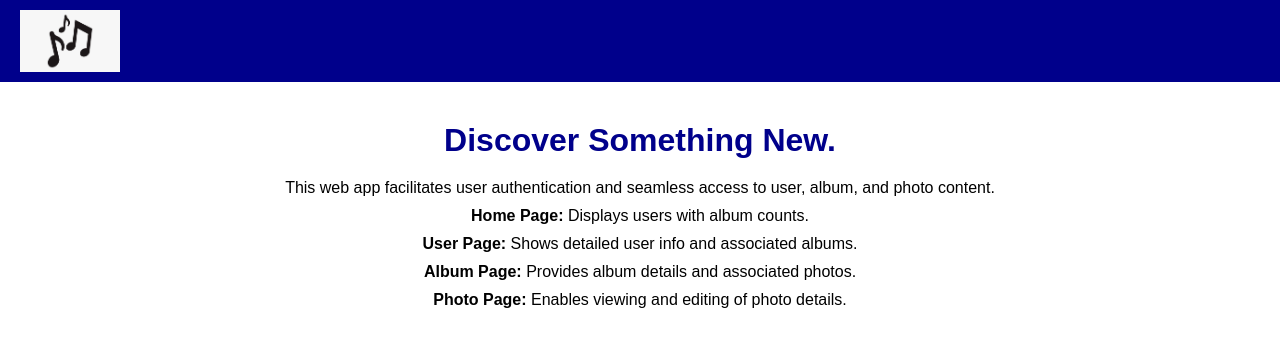
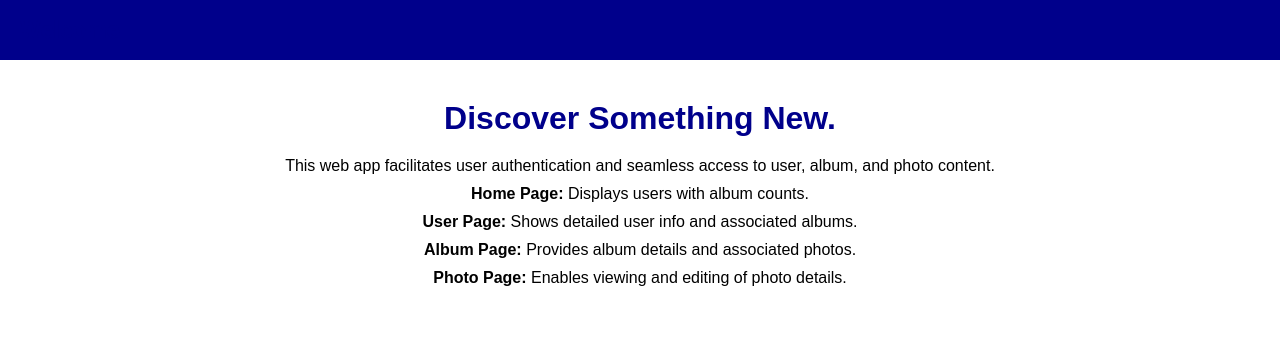
Before and after one commit to kennedy-ben/React-App, a React (Create React App) app: page / in a window 1280 px wide. Shown: the top 346 px of the page. Built offline with nearby package versions, Linux system fonts and the light colour scheme.

Commit message:
replaced image with text

```diff
--- a/src/pages/index.css
+++ b/src/pages/index.css
@@ -1,5 +1,7 @@
+@import url('https://fonts.googleapis.com/css2?family=Roboto:wght@400;700&display=swap');
+
 .login-page {
-  font-family: Arial, sans-serif;
+  font-family: 'Roboto', sans-serif;
 }
 
 .custom-header {
@@ -11,9 +13,9 @@
   padding: 10px 20px;
 }
 
-.logo {
-  width: 100px;
-  height: auto;
+.logo-text {
+  font-size: 24px;
+  margin: 0;
 }
 
 .login-container {
--- a/src/pages/index.js
+++ b/src/pages/index.js
@@ -2,7 +2,6 @@ import React from "react";
 import { useNavigate } from "react-router-dom";
 import { jwtDecode } from "jwt-decode";
 import { GoogleOAuthProvider, GoogleLogin } from "@react-oauth/google";
-import Logo3 from "../assets/logo3.png"
 import "./index.css";
 
 function Index() {
@@ -24,7 +23,7 @@ function Index() {
     <div className="login-page">
       <header className="custom-header">
         <div className="logo-container">
-          <img src={Logo3} alt="Logo" className="logo" />
+        <h1 className="logo-text">Welcome</h1>
         </div>
         <div className="login-container">
           <GoogleOAuthProvider clientId="745853430499-24j63n4428u21ti4u8pvnuoritrfc7c4.apps.googleusercontent.com">
```
